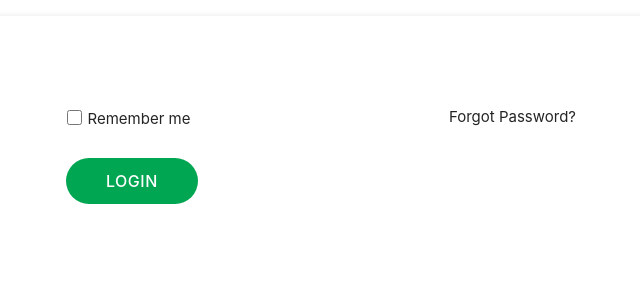
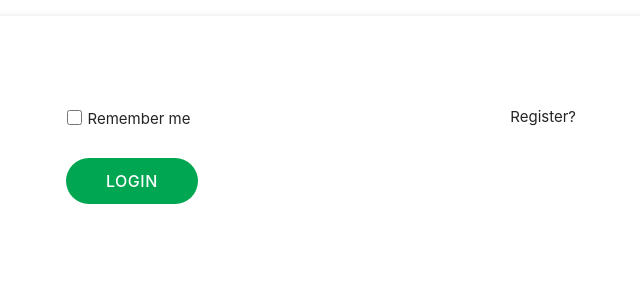
Before and after one commit to lingyingyang/elearning, a Django app: template users/templates/users/login.html in a window 1280 px wide. Shown: the part 639-923 px from the top of the page, without its empty margins (319-959 px from the left). Run offline with Django 3.2, Linux system fonts and the light colour scheme; the template is opened without the code that fills it, so the values that code supplies are empty; some libraries are stand-ins or nearby versions.

Commit message:
updated login page

```diff
--- a/users/templates/users/login.html
+++ b/users/templates/users/login.html
@@ -49,7 +49,7 @@
                                         <div class="login-toggle-btn">
                                             <input type="checkbox">
                                             <label>Remember me</label>
-                                            <a href="#">Forgot Password?</a>
+                                            <a href="{% url 'users-register' %}">Register?</a>
                                         </div>
                                         <button class="default-btn" type="submit"><span>Login</span></button>
                                     </div>
```
